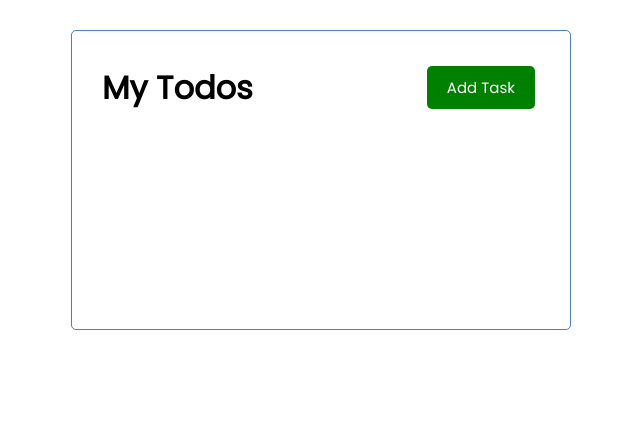
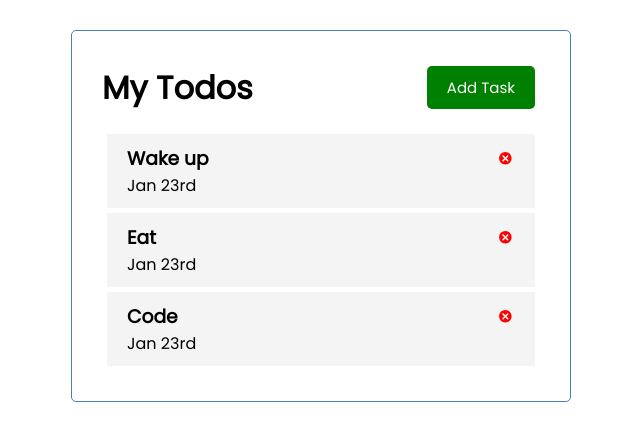
Before and after one commit to YugenFox/react-my-todos-app, a React (Create React App) app: page / in a window 1280 px wide. Shown: the top 440 px of the page, without its empty margins (319-959 px from the left). Built offline with nearby package versions, Linux system fonts and the light colour scheme.

Commit message:
Added Tasks & Task with task state data

```diff
--- a/package.json
+++ b/package.json
@@ -8,6 +8,7 @@
     "@testing-library/user-event": "^13.5.0",
     "react": "^18.2.0",
     "react-dom": "^18.2.0",
+    "react-icons": "^4.7.1",
     "react-scripts": "5.0.1",
     "web-vitals": "^2.1.4"
   },
--- a/src/App.js
+++ b/src/App.js
@@ -1,6 +1,7 @@
 import { useState } from 'react';
 import './index.css'
 import Header from './components/Header'
+import Tasks from './components/Tasks';
 
 
 function App() {
@@ -26,10 +27,18 @@ function App() {
     },
   ])
 
+  //Add Task
+
+  //Delete Task
+
 
   return (
     <div className="container">
     <Header />
+    {/* {tasks.map((task) => (
+      <h3>Hello</h3>
+    ))} */}
+    <Tasks tasks={tasks}/>
     </div>
   );
 }
--- a/src/components/Task.js
+++ b/src/components/Task.js
@@ -1,7 +1,13 @@
-const Task = () => {
+import {TiDelete} from 'react-icons/ti'
+
+const Task = ({task}) => {
   return (
-    <div>
-      <h1></h1>
+    <div className="task">
+      <h3>{task.title}
+      <TiDelete style={{color: 'red'}}/>
+      </h3>
+
+      <p>{task.date}</p>
     </div>
   )
 }
--- a/src/components/Tasks.js
+++ b/src/components/Tasks.js
@@ -1,7 +1,14 @@
-const Tasks = () => {
+import Task from './Task'
+
+const Tasks = ({tasks}) => {
   return (
     <div>
-
+      {tasks.map((task)=>(
+        <Task
+        key={task.id}
+        task={task}
+        />
+      ))}
     </div>
   )
 }
```
Also changed, not shown: 1 other file (tests, documents, lock files or other folders).
